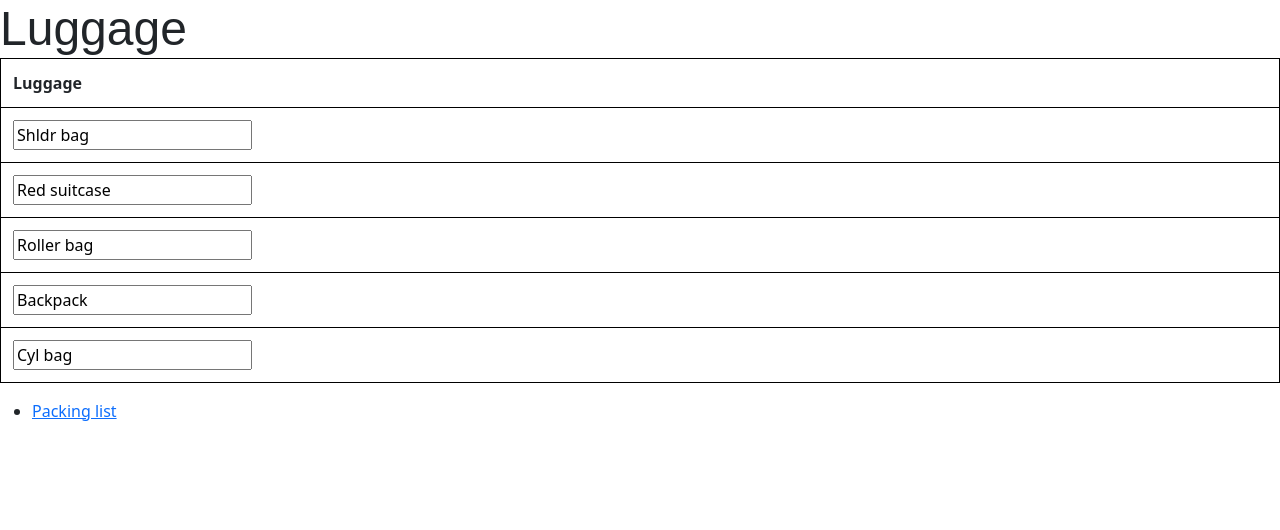
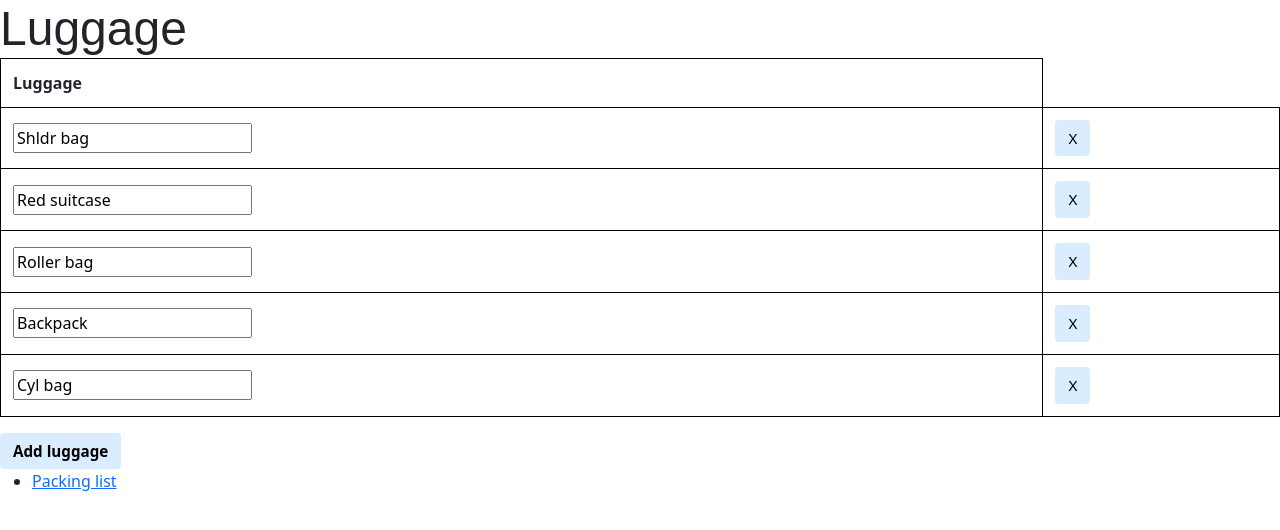
Before and after one commit to c0deg0blin/CS50_final, a Flask app: page /luggage in a window 1280 px wide. Shown: the top 530 px of the page. Run offline with Flask 3, Linux system fonts and the light colour scheme; data comes from the database, SQL or seed files in the repository; both versions use the stored data as it was after the commit; some libraries are stand-ins or nearby versions.

Commit message:
The luggage page now allows to add, rename and delete luggage

```diff
--- a/app.py
+++ b/app.py
@@ -467,7 +467,7 @@ def get_catTable_data():
 @app.route('/categories', methods=['GET', 'POST'])
 def categories():
     if request.method == 'POST':
-        print('POST');
+        print('POST: CATEGORIES')
         data = request.get_json()
         # Add button action
         if data['action'] == 'categoryAdded':
@@ -491,7 +491,7 @@ def categories():
                 data = request.get_json()
                 id_val = data.get('id')
 
-                # Delete item from the database
+                # Delete category from the database
                 g.db.execute(
                     f'''
                     DELETE FROM {CATLIST}
@@ -530,8 +530,6 @@ def categories():
                 return jsonify({'message': 'Data received successfully (category rename)'})
             except Exception as e:
                 return jsonify({'error': str(e)})
-
-
     # Handle GET request
     # vvvvvvvvvvvvvvvvvv
     # Get all rows from the table
@@ -555,7 +553,7 @@ def categories():
             i += 1
         rows.append(tmp_dict)
 
-    # Add a column for "delete item" buttons
+    # Add a column for "delete category" buttons
     column_names.append(DELETE_HEADER)
 
     return render_template('categories.html',
@@ -591,8 +589,74 @@ def get_lugTable_data():
     return jsonify(response)
 
 
-@app.route('/luggage', methods=["GET"])
+@app.route('/luggage', methods=["GET", "POST"])
 def luggage():
+    if request.method == 'POST':
+        print('POST: LUGGAGE')
+        data = request.get_json()
+        # Add button action
+        if data['action'] == 'luggageAdded':
+            # Get new item name
+            luggage_name = data.get('luggageName')
+            # Prepare the insert row statement
+            insert_stmt = f'INSERT INTO {LUGLIST} (luggage) VALUES(?);'
+
+            print(insert_stmt)
+
+            # Execute the statement
+            g.db.execute(insert_stmt, (luggage_name,))
+
+            # Commit the changes to the database
+            g.conn.commit()
+
+            return jsonify('Table update source: add luggage button')
+        # Delete luggage action
+        elif data['action'] == 'delete_luggage':
+            try:
+                data = request.get_json()
+                id_val = data.get('id')
+
+                # Delete luggage from the database
+                g.db.execute(
+                    f'''
+                    DELETE FROM {LUGLIST}
+                    WHERE id = ?;
+                    ''',
+                    (id_val)
+                )
+
+                # Commit the changes to the database
+                g.conn.commit()
+
+                return jsonify({'message': 'Data received successfully (luggage deletion)'})
+            except Exception as e:
+                return jsonify({'error': str(e)})
+        # Rename luggage action
+        elif data['action'] == 'luggage_renamed':
+            try:
+                data = request.get_json()
+                id_val = data.get('id')
+                luggage_name = data.get('luggage_name')
+
+                # Rename item in database
+                g.db.execute(
+                    f'''
+                    UPDATE {LUGLIST}
+                    SET luggage = ?
+                    WHERE id = ?;
+                    ''',
+                    (luggage_name,
+                     id_val)
+                )
+
+                # Commit the changes to the database
+                g.conn.commit()
+
+                return jsonify({'message': 'Data received successfully (luggage rename)'})
+            except Exception as e:
+                return jsonify({'error': str(e)})
+    # Handle GET request
+    # vvvvvvvvvvvvvvvvvv
     # Get all rows from the table
     print('LUGGAGE: GET')
     g.db.execute(f'SELECT * FROM {LUGLIST};')
@@ -614,7 +678,7 @@ def luggage():
             i += 1
         rows.append(tmp_dict)
 
-    # Add a column for "delete item" buttons
+    # Add a column for "delete luggage" buttons
     column_names.append(DELETE_HEADER)
 
     return render_template('luggage.html',
--- a/templates/luggage.html
+++ b/templates/luggage.html
@@ -7,7 +7,7 @@ Luggage
 {% block main %}
 <div>
     <h1 style="display: inline">Luggage</h1>
-    <!-- Category counter (STRETCH GOAL) -->
+    <!-- Luggage counter (STRETCH GOAL) -->
 </div>
 <div>
     <table id="Luggage_table">
@@ -16,7 +16,6 @@ Luggage
                 {% for column_name in column_names %}
                     {% if column_name.lower() == "id" %}
                         <th class="id_col hidden_col">{{ column_name }}</th>
-                        <!-- <th class="id_col">{{ column_name }}</th> -->
                     {% elif column_name == "DELETE_BUTTONS" %}
                         <th hidden>{{ column_name }}</th>
                     {% else %}
@@ -29,6 +28,23 @@ Luggage
             <!-- Table rows get generated by updateTable function -->
         </tbody>
     </table>
+</div>
+<div>
+    <button id="addButton"><strong>Add luggage</strong></button>
+</div>
+<div id="dialog"
+    style="display: none;
+        position: absolute;
+        top: 0; bottom: 0; left: 0; right: 0;
+        width: 300px; height: 150px;
+        margin: auto;
+        background-color: #f0f0f0;
+        padding: 20px;
+        border-radius: 10px;">
+    <label for="luggageName">Luggage name:</label>
+    <input style="width: 100%;" type="text" id="luggageName" name="luggageName">
+    <button id="okButton">OK</button>
+    <button id="cancelButton">Cancel</button>
 </div>
 <div>
     <!-- Navigation menu -->
@@ -70,18 +86,143 @@ Luggage
                             // $("<td>").addClass("id_col").text(row[header]).appendTo(tr);
                         } else if (header.toLowerCase() == "luggage") {
                             // Create a luggage element
-                            var cat_input = $("<input>").addClass("lug-ren");
-                            cat_input.val(row["luggage"])
-                            $("<td>").append(cat_input).appendTo(tr);
+                            var lug_input = $("<input>").addClass("lug-ren");
+                            lug_input.val(row["luggage"])
+                            $("<td>").append(lug_input).appendTo(tr);
+                            } else if (header == "DELETE_BUTTONS") {
+                                // Create a button element
+                                var del_btn = $("<button>").addClass("del-btn");
+                                del_btn.text("X");
+                                $("<td>").append(del_btn).appendTo(tr);
                         }
                     })
-
                     // Append row to table
                     $("tbody").append(tr);
                 })
             }
         })
     }
+
+    // Get reference to table
+    const table = document.getElementById("Luggage_table");
+
+// Table event listener to pick up changes
+    table.addEventListener("change", function (event) {
+        const target = event.target;
+        // When a different luggage is selected in any luggage dropdown
+        if (target.classList.contains("lug-ren")) {
+            // When a luggage name is changed
+            // Find the parent row of the item
+            const parentRow = target.closest("tr");
+            if (parentRow) {
+                // Retrieve the id for this row
+                const idValue = parentRow.querySelector(".id_col").textContent;
+                const luggage_name = target.value;
+                fetch("/luggage", {
+                    method: "POST",
+                    headers: {
+                        "Content-Type": "application/json"
+                    },
+                    body: JSON.stringify({
+                        action: "luggage_renamed",
+                        id: idValue,
+                        luggage_name: luggage_name
+                    })
+                })
+            }
+        }
+    });
+
+    // Table event listener to pick up delete button clicks
+    table.addEventListener("click", function (event) {
+        const target = event.target;
+        // When a X (delete item) button is clicked
+        if (target.classList.contains("del-btn")) {
+            // Find the parent row of the buttonm
+            const parentRow = target.closest("tr");
+            if (parentRow) {
+                // Retrieve the id for this row
+                const idValue = parentRow.querySelector(".id_col").textContent;
+                fetch("/luggage", {
+                    method: "POST",
+                    headers: {
+                        "Content-Type": "application/json"
+                    },
+                    body: JSON.stringify({
+                        action: "delete_luggage",
+                        id: idValue
+                    }),
+                })
+                .then((response) => response.json)
+                .then((data) => {
+                    updateTable();
+                    // Handle the response from the server (if needed)
+                    console.log("Server response (luggage deletion):", data);
+                })
+                .catch((error) => {
+                    console.error("Error sending data (luggage deletion):", error);
+                });
+            }
+        }
+    });
+
+    // When the "Add luggage" button is clicked
+    document.getElementById("addButton").addEventListener("click", function() {
+        document.getElementById("dialog").style.display = "block";
+        // Get the input box by its ID
+        var inputBox = document.getElementById("luggageName");
+        // Set focus on the input box
+        inputBox.focus();
+    });
+
+    // When the "OK" button is clicked in the "Add luggage" dialog
+    document.getElementById("okButton").addEventListener("click", function() {
+        var luggageName = document.getElementById("luggageName").value;
+
+        if (luggageName.trim() != "") {
+            fetch("/luggage", {
+                method: "POST",
+                headers: {
+                    "Content-Type": "application/json"
+                },
+                body: JSON.stringify({
+                    action: "luggageAdded",
+                    luggageName: luggageName
+                })
+            })
+            .then(response => {
+                if (!response.ok) {
+                    throw new Error("Network response was not ok");
+                }
+                return response.json();
+            })
+            .then(data => {
+                updateTable();
+            })
+            .then(() => {
+                console.log("New item added: ", luggageName);
+                document.getElementById("dialog").style.display = "none";
+                document.getElementById("luggageName").value = "";
+            })
+            .catch(error => console.error("Error:", error));
+        }
+    });
+
+    // When enter is pressed in the add luggage textbox, run same
+    // action as when clicking the OK button.
+    document.getElementById("luggageName").addEventListener("keyup", function(event) {
+        event.preventDefault();
+        if (event.keyCode === 13) {
+            document.getElementById("okButton").click();
+        }
+    });
+
+    // When the cancel button is clicked
+    document.getElementById("cancelButton").addEventListener("click", function() {
+        console.log("Cancelled input of new item");
+        document.getElementById("dialog").style.display = "none";
+        document.getElementById("luggageName").value = "";
+    });
 </script>
 
 {% endblock %}
```
Also changed, not shown: templates/categories.html (+4 -4 lines), TripPacker.db (added).
